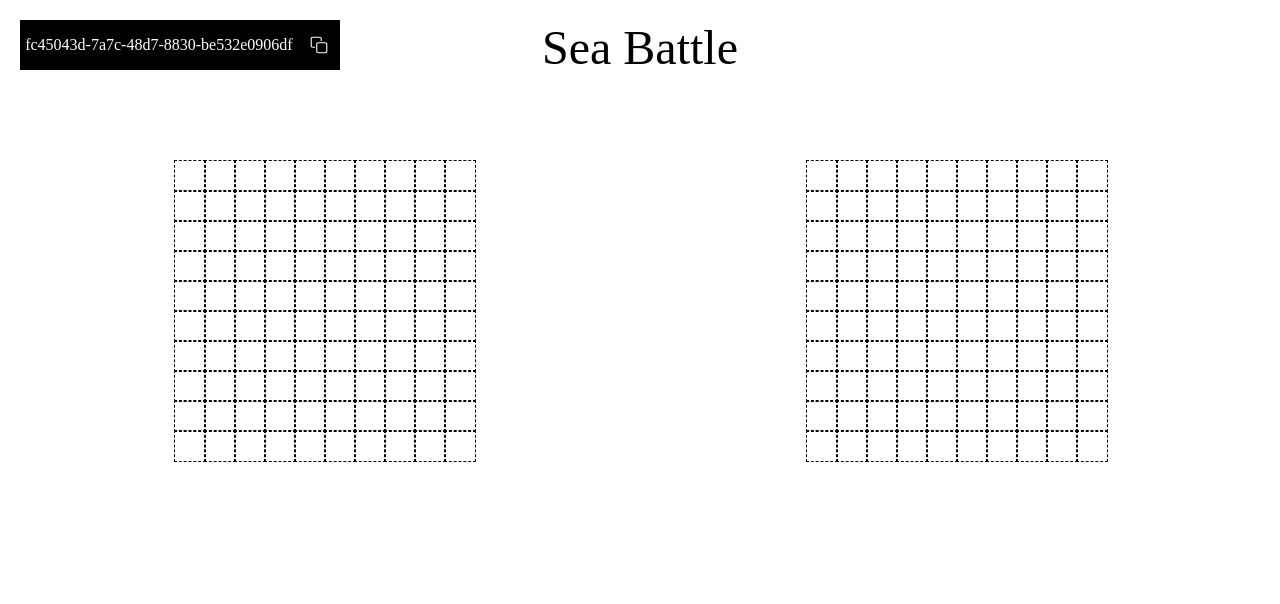
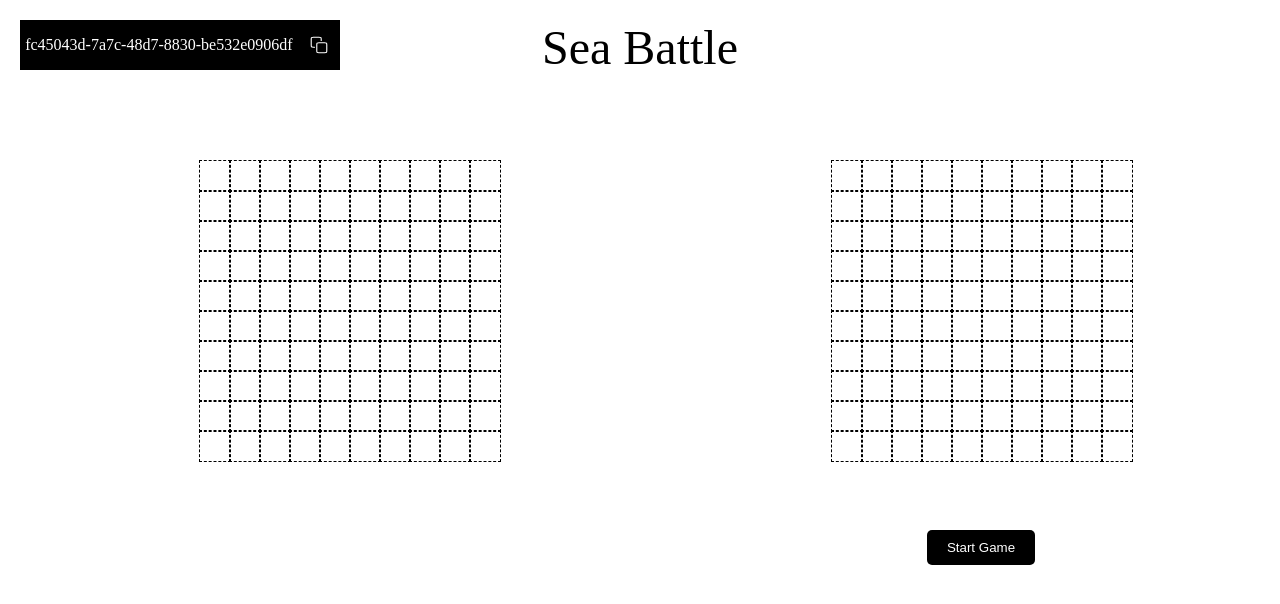
Before and after one commit to MaxKorop/Sea-battle, a React (Create React App) app in the folder client/: page / in a window 1280 px wide. Shown: the top 604 px of the page. Built offline with nearby package versions, Linux system fonts and the light colour scheme; a web font is replaced by a local one.

Commit message:
ButtonAdd commit

```diff
--- a/client/src/Cell/Cell.jsx
+++ b/client/src/Cell/Cell.jsx
@@ -1,18 +1,16 @@
 import React, { useState } from 'react';
 
-const Cell = ({ isEnemy, x, y, isShip }) => {
+const Cell = ({ isEnemy, x, y, isShip, gameStarted }) => {
   const [showMiss, setShowMiss] = useState(false);
   const [hasClicked, setHasClicked] = useState(false);
 
   const onClickCell = () => {
-    if (!hasClicked && isEnemy) {
+    if (gameStarted && !hasClicked && isEnemy) {
       setHasClicked(true);
 
       if (isShip) {
-        // Якщо це було влучення
         console.log(x, y, 'hit');
       } else {
-        // Якщо це був промах
         setShowMiss(true);
         console.log(x, y, 'miss');
       }
@@ -29,7 +27,6 @@ const Cell = ({ isEnemy, x, y, isShip }) => {
       }}
       onClick={isEnemy ? onClickCell : undefined}
     >
-      {/* Додайте надпис "miss", якщо showMiss === true */}
       {isEnemy && showMiss && (
         <div
           style={{
@@ -37,14 +34,13 @@ const Cell = ({ isEnemy, x, y, isShip }) => {
             top: '50%',
             left: '50%',
             transform: 'translate(-50%, -50%)',
-            color: 'red', // колір тексту
+            color: 'red',
           }}
         >
           miss
         </div>
       )}
 
-      {/* Додайте надпис "hit", якщо isShip === true та користувач клікнув */}
       {isEnemy && isShip && hasClicked && (
         <div
           style={{
@@ -52,7 +48,7 @@ const Cell = ({ isEnemy, x, y, isShip }) => {
             top: '50%',
             left: '50%',
             transform: 'translate(-50%, -50%)',
-            color: 'green', // колір тексту
+            color: 'green',
           }}
         >
           hit
--- a/client/src/EnemyMap/EnemyMap.jsx
+++ b/client/src/EnemyMap/EnemyMap.jsx
@@ -2,13 +2,37 @@ import React, { useState } from 'react';
 import Cell from '../Cell/Cell';
 
 const EnemyMap = () => {
+  const [gameStarted, setGameStarted] = useState(false);
+
+  const startGame = () => {
+    setGameStarted(true);
+  };
+
   const cells = Array.from({ length: 100 }, (_, i) => (
-    <Cell key={i} isEnemy={true} x={(i % 10) + 1} y={Math.floor(i / 10) + 1} />
+    <Cell key={i} isEnemy={true} x={(i % 10) + 1} y={Math.floor(i / 10) + 1} gameStarted={gameStarted} />
   ));
 
   return (
-    <div style={{ display: "grid", gridTemplateColumns: "repeat(10, 30px)", gridAutoRows: "30px", margin: 50 }}>
-      {cells.map(cell => cell)}
+    <div style={{ textAlign: 'center' }}>
+      <div style={{ display: "grid", gridTemplateColumns: "repeat(10, 30px)", gridAutoRows: "30px", margin: '50px auto' }}>
+        {cells.map(cell => React.cloneElement(cell, { gameStarted }))}
+      </div>
+      {!gameStarted && (
+        <button
+          onClick={startGame}
+          style={{
+            marginTop: 20,
+            padding: '10px 20px',
+            backgroundColor: 'black',
+            color: 'white',
+            border: 'none',
+            borderRadius: '5px',
+            cursor: 'pointer',
+          }}
+        >
+          Start Game
+        </button>
+      )}
     </div>
   );
 }
```
